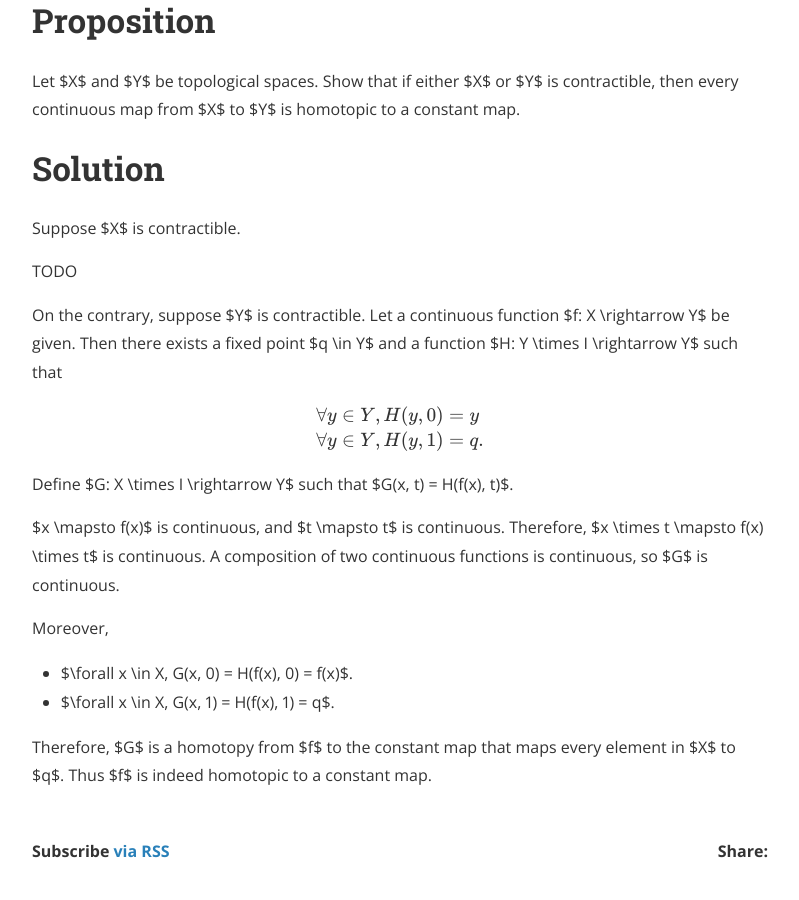
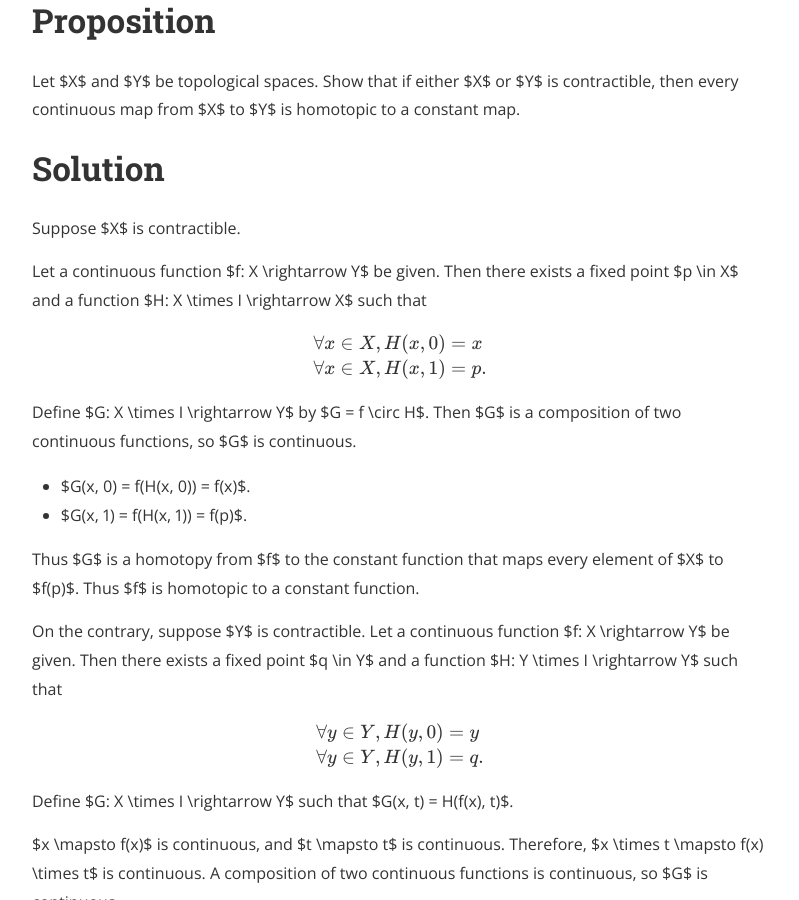
Before and after one commit to hidenori-shinohara/hidenori-shinohara.github.io, a Jekyll site: the page built from _posts/introduction_to_topological_manifolds/chapter7/2019-08-15-mappings-contractible-spaces-constant-pr-7-10.md, in a window 1280 px wide and 900 px high, scrolled down 349 px. Shown: the whole window, without its empty margins (240-1039 px from the left). Built offline with Jekyll 4.4.1, drawn with Linux system fonts in a browser that asks for light colours; nearby versions of some CDN libraries; formulas are drawn with MathJax 3.

Commit message:
Finish Problem 7-10

```diff
--- a/_posts/introduction_to_topological_manifolds/chapter7/2019-08-15-mappings-contractible-spaces-constant-pr-7-10.md
+++ b/_posts/introduction_to_topological_manifolds/chapter7/2019-08-15-mappings-contractible-spaces-constant-pr-7-10.md
@@ -12,7 +12,24 @@ Show that if either $X$ or $Y$ is contractible, then every continuous map from $
 # Solution
 Suppose $X$ is contractible.
 
-TODO
+Let a continuous function $f: X \rightarrow Y$ be given.
+Then there exists a fixed point $p \in X$ and a function $H: X \times I \rightarrow X$ such that
+
+$$
+\begin{align*}
+  \forall x \in X, H(x, 0) &= x \\
+  \forall x \in X, H(x, 1) &= p.
+\end{align*}
+$$
+
+Define $G: X \times I \rightarrow Y$ by $G = f \circ H$.
+Then $G$ is a composition of two continuous functions, so $G$ is continuous.
+
+* $G(x, 0) = f(H(x, 0)) = f(x)$.
+* $G(x, 1) = f(H(x, 1)) = f(p)$.
+
+Thus $G$ is a homotopy from $f$ to the constant function that maps every element of $X$ to $f(p)$.
+Thus $f$ is homotopic to a constant function.
 
 On the contrary, suppose $Y$ is contractible.
 Let a continuous function $f: X \rightarrow Y$ be given.
```
